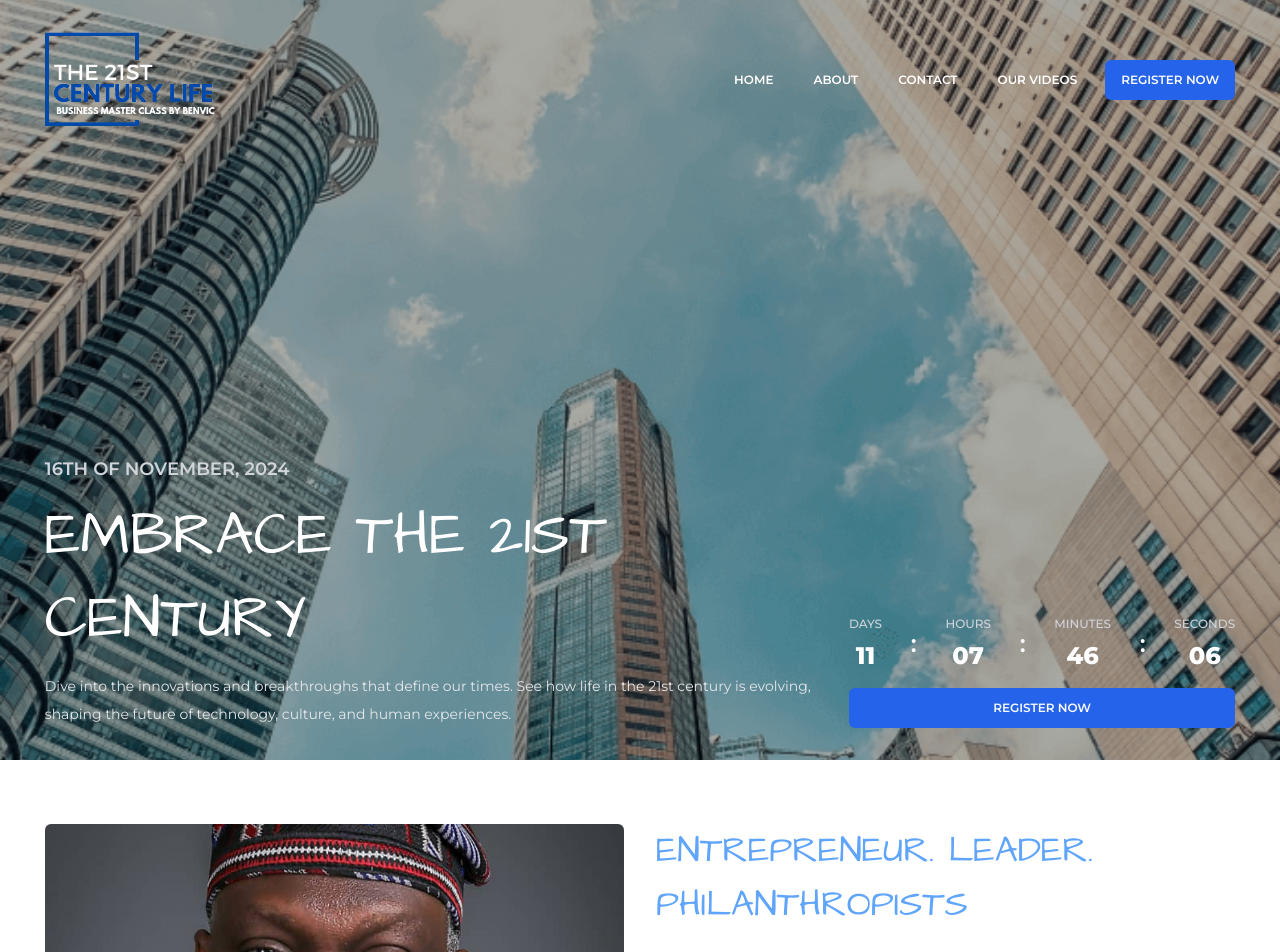
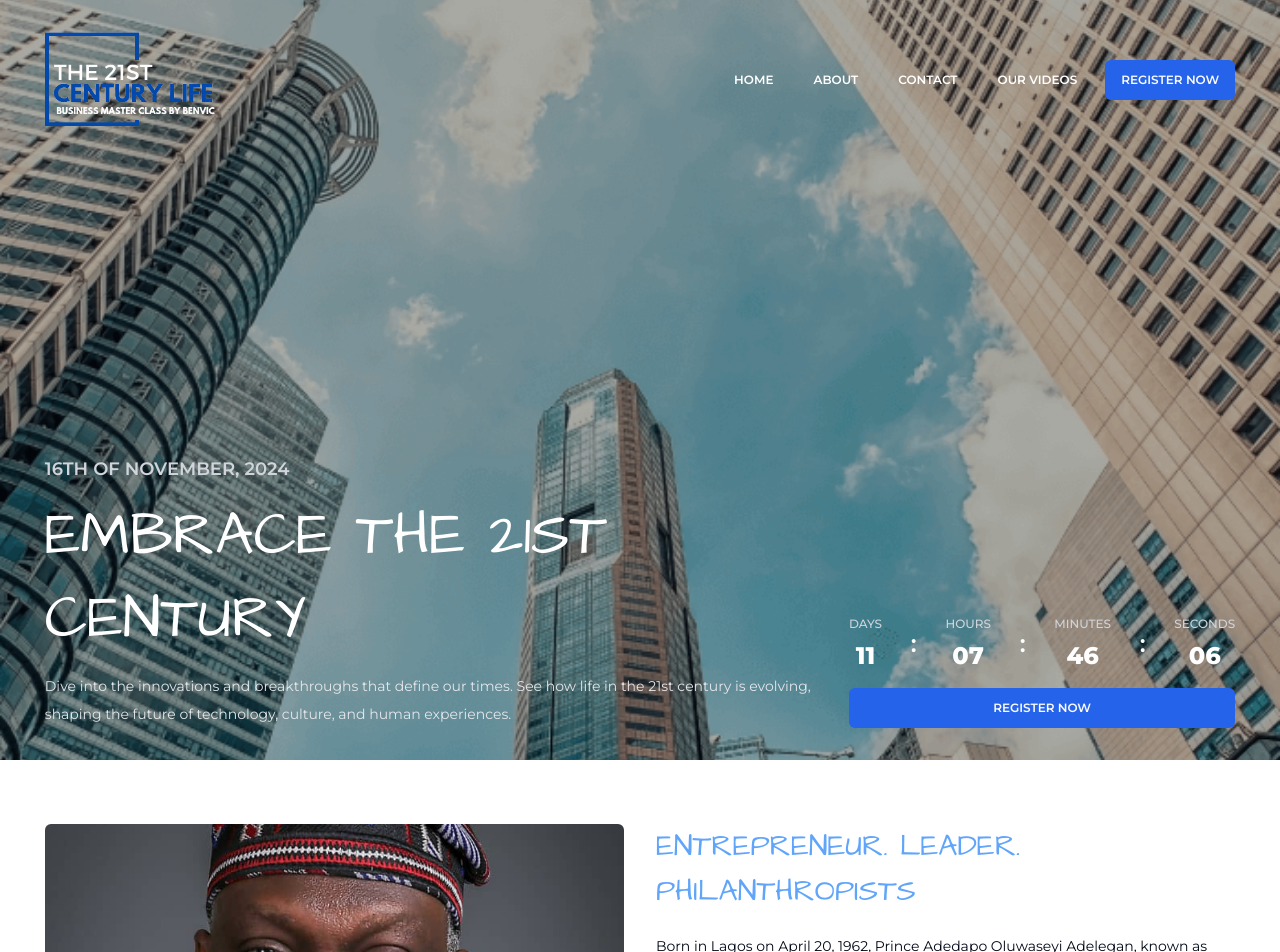
Before and after one commit to tomiwa-adelae/The-21st-Century-Life, a Next.js app: page / in a window 1280 px wide. Shown: the top 952 px of the page. Built offline with nearby package versions, Linux system fonts and the light colour scheme.

Commit message:
Updated the size of a text

```diff
--- a/components/About.tsx
+++ b/components/About.tsx
@@ -21,7 +21,7 @@ const About = () => {
 				/>
 				<div>
 					<h2
-						className={`${architectsDaughter.className} text-4xl leading-normal text-blue-400 uppercase`}
+						className={`${architectsDaughter.className} text-3xl leading-normal text-blue-400 uppercase`}
 					>
 						Entrepreneur. Leader. Philanthropists
 					</h2>
```
